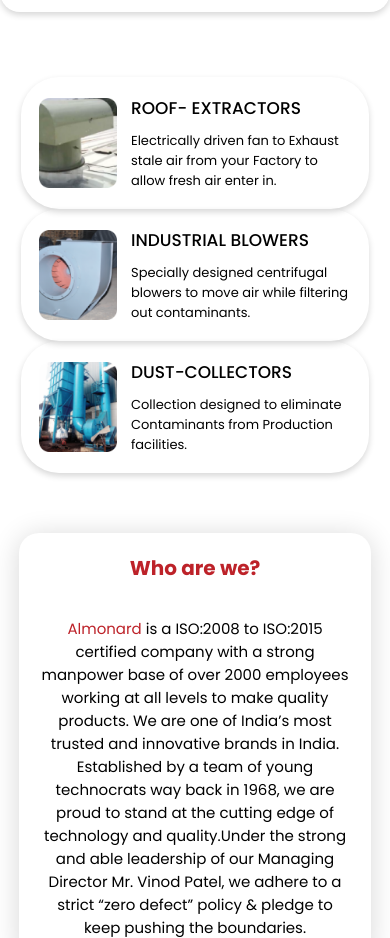
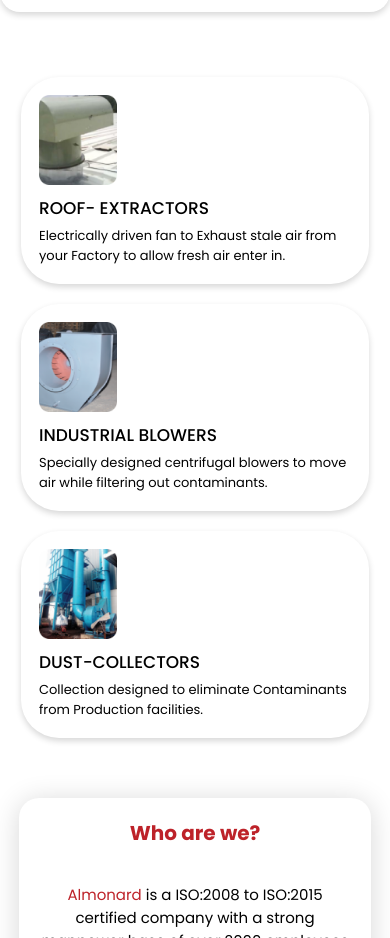
Before and after one commit to TarunRajpurohit123/github-landing, a plain HTML site: page index.html in a window 390 px wide. Shown: the part 4820-5758 px from the top of the page. Drawn offline with Linux system fonts and the light colour scheme.

Commit message:
responsive

```diff
--- a/index.html
+++ b/index.html
@@ -550,6 +550,20 @@ background-color: white;
          }
          .orangeVobosd{
           width: 80%;
+          flex-direction: column;
+         }
+         .orangeVobosd h2{
+          margin-top: 1rem;
+          padding-left: 0;
+         }
+         .ortaryjskdmalsa{
+          margin-left: 0;
+         }
+         .orangeVobosd{
+          align-items: start;
+         }
+         .ortaryjskdmalsa{
+          margin-top: 0.5rem;
          }
          .orangeVobosd h2{
           font-size: 1.7rem;
@@ -593,7 +607,9 @@ background-color: white;
          .sndhuewhdfeufVVV{
           margin-top: 1rem;
          }
-
+         .orangeVobosd2{
+          margin-top: 2rem;
+         }
      }
 
      @media(max-width:400px){
@@ -1133,14 +1149,14 @@ background-color: white;
               <div class="ortaryjskdmalsa">Electrically driven fan to Exhaust stale air from your Factory to allow fresh air enter in.</div>
             </div>
           </div>
-          <div class="orangeVobosd">
+          <div class="orangeVobosd orangeVobosd2">
             <img src="./kkkkk.png" alt="image">
             <div>
               <h2>INDUSTRIAL BLOWERS</h2>
               <div class="ortaryjskdmalsa">Specially designed centrifugal blowers to move air while filtering out contaminants.</div>
             </div>
           </div>
-          <div class="orangeVobosd">
+          <div class="orangeVobosd orangeVobosd2">
             <img src="./ooooo.png" alt="image">
             <div>
               <h2>DUST-COLLECTORS</h2>
```
